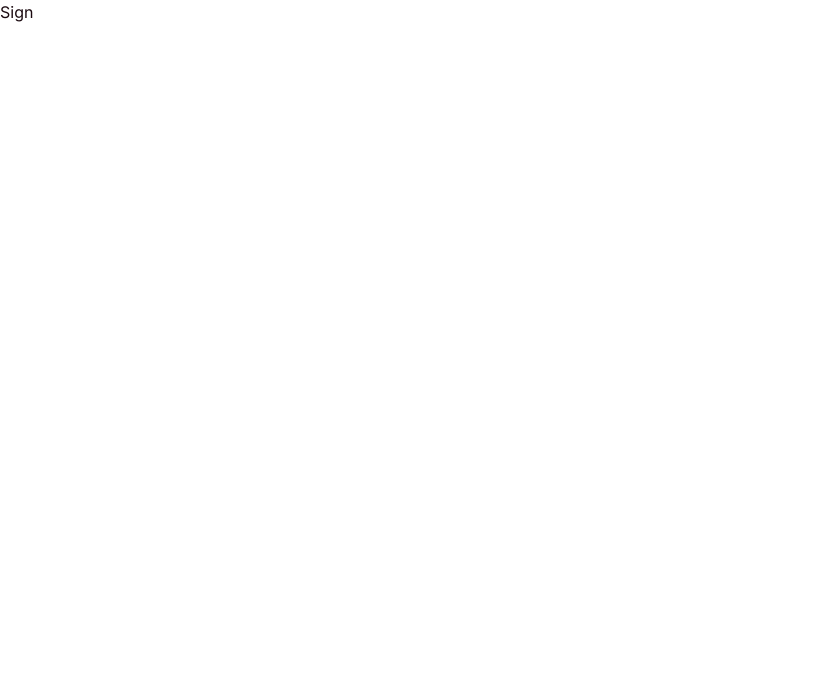
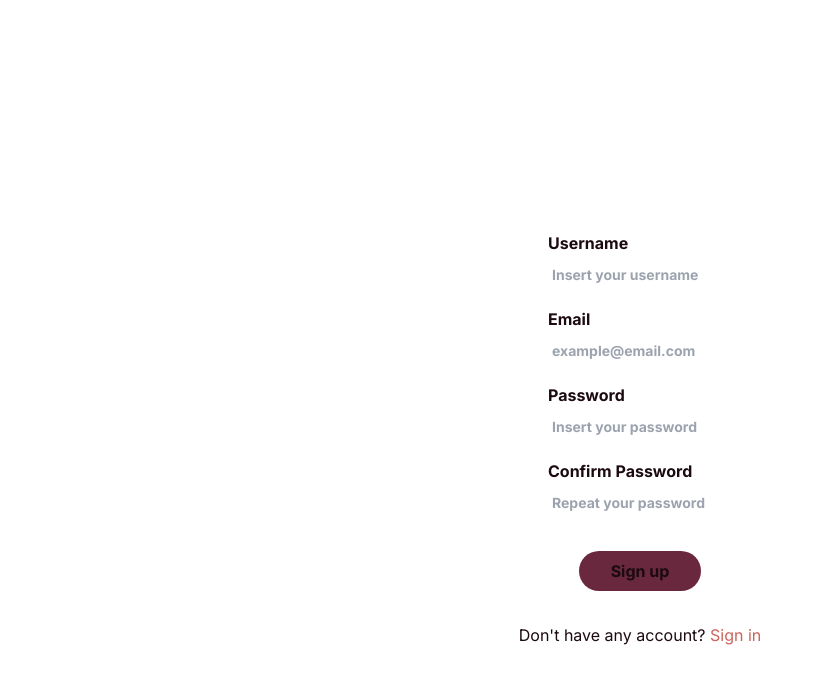
Before and after one commit to PedroHenriqueMA/Chaty, a Next.js app: page /sign-up in a window 1280 px wide. Shown: the top 684 px of the page, without its empty margins (0-822 px from the left). Built offline with nearby package versions, Linux system fonts and the light colour scheme.

Commit message:
form pages and some adds for future

```diff
--- a/app/(forms)/layout.tsx
+++ b/app/(forms)/layout.tsx
@@ -1,11 +1,13 @@
+import Image from "next/image";
+
 export default function RootLayout({
   children,
 }: Readonly<{
   children: React.ReactNode;
 }>) {
   return (
-    <div>
-      {/* <Image priority={true} width={150} height={50} src={'/logo/logo-white.png'} alt="chaty logo" /> */}
+    <div className="flex flex-col items-center justify-center h-[100vh] ">
+      <Image priority={true} width={150} height={50} src={'/logo/logo-white.png'} alt="chaty logo" />
       <div>{children}</div>
     </div>
   );
--- a/app/(forms)/login/page.tsx
+++ b/app/(forms)/login/page.tsx
@@ -1,3 +1,19 @@
-export default function login(){
-    return <p>login</p>
+import InputLabel from "@/app/ui/forms/InputLabel";
+import SubmitButton from "@/app/ui/forms/SubmitButton";
+import Link from "next/link";
+
+
+export default function login() {
+    return (
+        <form action='loginForm' method="get" className="flex flex-col items-center justify-center gap-8 mt-10 ">
+            <div className="flex flex-col items-center justify-center gap-4">
+                <InputLabel type="email" placeholder="example@email.com" label="Email" />
+                <InputLabel type="password" placeholder="Insert a password" label="Password" />
+            </div>
+
+            <SubmitButton title="Login" href="/home" />
+
+            <p> Don't have any account? <Link className="text-salmon" href="/sign-up" >Sign-up</Link></p>
+        </form>
+    )
 }
--- a/app/(forms)/sign-up/page.tsx
+++ b/app/(forms)/sign-up/page.tsx
@@ -1,3 +1,20 @@
-export default function sign(){
-    return <p>Sign</p>
+import InputLabel from "@/app/ui/forms/InputLabel";
+import SubmitButton from "@/app/ui/forms/SubmitButton";
+import Link from "next/link";
+
+export default function sign() {
+    return (
+        <form action='signUpForm' method="post" className="flex flex-col items-center justify-center gap-8 mt-10 ">
+            <div className="flex flex-col items-center justify-center gap-4">
+                <InputLabel type="text" placeholder="Insert your username" label="Username" />
+                <InputLabel type="email" placeholder="example@email.com" label="Email" />
+                <InputLabel type="password" placeholder="Insert your password" label="Password" />
+                <InputLabel type="confirm-password" placeholder="Repeat your password" label="Confirm Password" />
+            </div>
+
+            <SubmitButton title="Sign up" href="/home" props="bg-wine"/>
+
+            <p> Don't have any account? <Link className="text-salmon" href="/login" >Sign in</Link></p>
+        </form>
+    )
 }
--- /dev/null
+++ b/app/home/chat/page.tsx
@@ -0,0 +1,7 @@
+export default function chat(){
+    return(
+        <>
+        Chat
+        </>
+    )
+}
--- /dev/null
+++ b/app/home/chat/profile/page.tsx
@@ -0,0 +1,7 @@
+export default function profile(){
+    return (
+        <>
+        Profile
+        </>
+    )
+}
--- /dev/null
+++ b/app/home/layout.tsx
@@ -0,0 +1,11 @@
+export default function RootLayout({
+    children,
+  }: Readonly<{
+    children: React.ReactNode;
+  }>) {
+    return (
+      <div>
+        {children}
+      </div>
+    );
+  }
--- /dev/null
+++ b/app/home/page.tsx
@@ -0,0 +1,8 @@
+export default function home() {
+    return (
+        <>
+            Home
+        </>
+
+    )
+}
--- /dev/null
+++ b/app/home/user/page.tsx
@@ -0,0 +1,7 @@
+export default function User() {
+    return (
+        <>
+            User
+        </>
+    )
+}
--- a/app/layout.tsx
+++ b/app/layout.tsx
@@ -18,7 +18,7 @@ export default function RootLayout({
   children: React.ReactNode;
 }>) {
   return (
-    <html lang="pt-br">
+    <html lang="en">
       <body
         className={`${inter.className} antialiased`}
       >
--- a/app/ui/LinkButton.tsx
+++ b/app/ui/LinkButton.tsx
@@ -5,7 +5,7 @@ import Link from "next/link";
 export default function LinkButton(param: {
     label: string,
     href: string,
-    props: string | ''
+    props?: string
 }) {
     return (
         <Link
--- /dev/null
+++ b/app/ui/forms/InputLabel.tsx
@@ -0,0 +1,29 @@
+import { Inter } from "next/font/google"
+
+const inter = Inter({
+    weight:"700"
+})
+
+export default function InputLabel(param: {
+    label: string,
+    placeholder: string,
+    type: 'email' | 'password' | 'text' | 'confirm-password'
+}) {
+    return (
+        <div className={`flex flex-col  justify-center gap-1 ${inter.className}`}>
+            <label htmlFor={param.type} className="ml-[8px]">
+                {param.label}
+            </label>
+
+            <input
+                className="rounded-3xl py-[6px] px-3 w-[200px] text-black text-sm focus:outline-none focus:ring-0"
+                id={param.type}
+                type={param.type}
+                placeholder={param.placeholder}
+                required
+                autoComplete="on"
+                autoFocus
+            />
+        </div>
+    )
+}
--- /dev/null
+++ b/app/ui/forms/SubmitButton.tsx
@@ -0,0 +1,21 @@
+'use client'
+
+import { Inter } from "next/font/google";
+
+const inter = Inter({
+    weight:"700"
+})
+export default function SubmitButton(param:{
+    title: string,
+    href: string,
+    props?: string
+}){
+    return (
+        <input
+        className={`rounded-3xl py-2 px-8 bg-salmon-dark ${inter.className} ${param.props}`}
+        id="submit"
+        type="submit"
+        value={param.title}
+        />
+    )
+}
```
Also changed, not shown: 1 other file (tests, documents, lock files or other folders).
